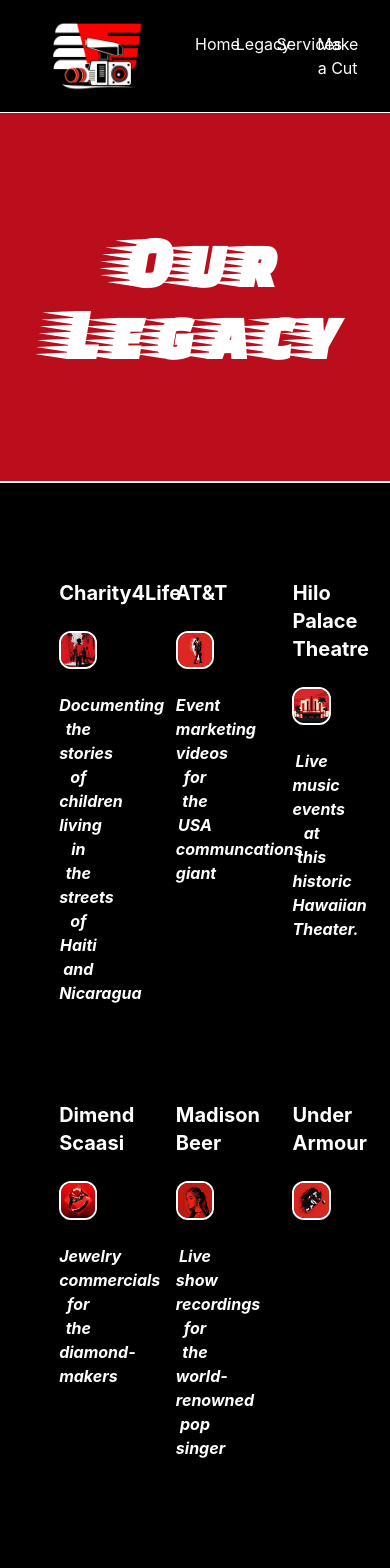
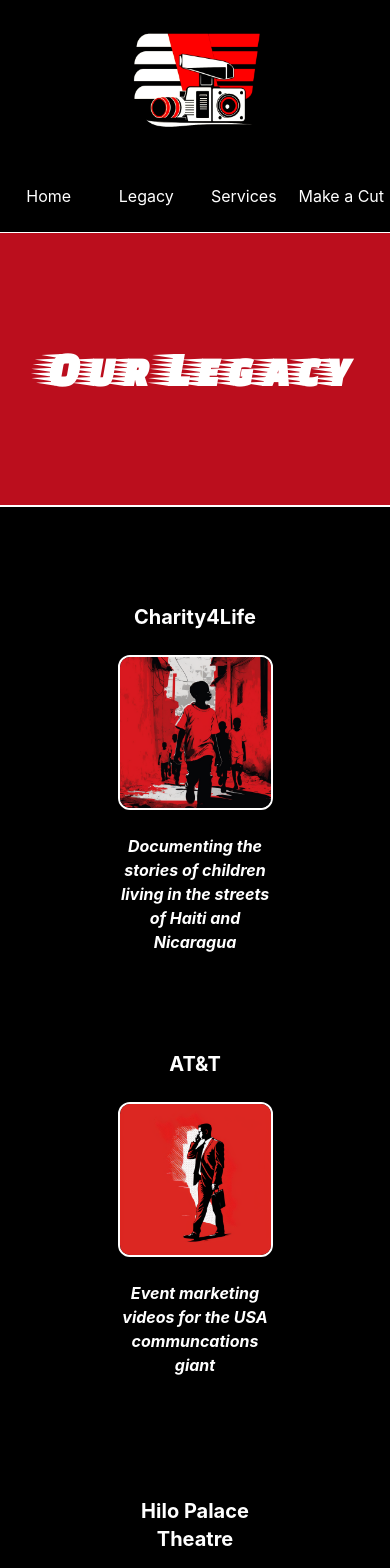
Before and after one commit to Gunndroid/F1-Cuts, a React (Create React App) app in the folder app/: page /legacy in a window 390 px wide. Shown: the top 1568 px of the page. Built offline with nearby package versions, Linux system fonts and the light colour scheme.

Commit message:
working branch mobile responsive

```diff
--- a/app/src/components/footer.js
+++ b/app/src/components/footer.js
@@ -2,7 +2,7 @@
 
 const Footer = () => (
   <>
-    <footer className="text-center h-28 grid grid-cols-3 items-center font-bold text-white text-md">
+    <footer className="text-center h-28 grid grid-cols-3 items-center font-bold text-white text-xs md:text-lg">
       <Link to="/contact">Contact Us 🕊️</Link>
       <i>"Speed Up Your Social Media Success"</i>
       <p className="cursor-default">©F1Cuts2023</p>
--- a/app/src/components/header.js
+++ b/app/src/components/header.js
@@ -11,12 +11,12 @@
 const Header = () => (
   <>
     <nav className="h-30 text-white">
-      <div className="text-center grid grid-cols-2 items-center">
+      <div className="m text-center grid md:grid-cols-2 items-center">
         <Link to="/">
-          <img src={logo} alt="logo" className="ml-10 w-28" />
+          <img src={logo} alt="logo" className="mx-auto w-40 md:w-28" />
         </Link>
-        <ul>
-          <li className="grid grid-cols-4 mr-8">
+        <ul className="my-6">
+          <li className="grid grid-cols-4 mx-auto md:mr-8">
             <Link to="/">Home</Link>
             <Link to="/legacy">Legacy</Link>
             <Link to="/services">Services</Link>
--- a/app/src/components/pages/cut.js
+++ b/app/src/components/pages/cut.js
@@ -3,7 +3,7 @@
 
 const Cuts = () => {
   return (
-    <div className=" text-white text-7xl font-bold text-center font-faster mt-28">
+    <div className=" text-white text-5xl md:text-7xl font-bold text-center font-faster mt-28">
       <p>Make a Cut</p>
       <div>{/* <CheckoutForm /> */}</div>
     </div>
--- a/app/src/components/pages/landing.js
+++ b/app/src/components/pages/landing.js
@@ -9,7 +9,7 @@
   <main className="text-white font-bold">
     {/* Main Landing Content */}
     <div className="">
-      <p className="text-white text-7xl font-bold text-center mb-14 mt-28 font-faster">
+      <p className="text-white text-5xl md:text-7xl font-bold text-center mb-14 mt-28 font-faster">
         Welcome to F1 Cuts!
       </p>
       <img
@@ -20,7 +20,7 @@
       {/* <div>
         <VerticalVideoCarousel />
       </div> */}
-      <p className="text-black text-2xl font-bold text-center m-20 mx-auto w-5/6 border-black border-2 py-20 bg-slate-100 rounded-2xl">
+      <p className="text-white p-7 text-xl md:text-2xl font-bold text-center m-20 mx-auto border-white border-y-2 py-32 bg-black">
         F1 Cuts brings speed and style to your videos.
         <br></br>
         <br></br>
@@ -28,14 +28,12 @@
         <br></br>
         <br></br>
         Our team of experienced editors are dedicated to delivering stunning,
-        engaging,
-        <br></br>
-        and impactful videos that tell your story with the most captivating
-        vision.
+        engaging, and impactful videos that tell your story with the most
+        captivating vision.
       </p>
     </div>
     {/* Row 1 */}
-    <div className="grid grid-cols-2 grid-rows-1 justify-items-center items-center m-7 my-40">
+    <div className="grid md:grid-cols-2 grid-rows-1 justify-items-center items-center m-7 my-40">
       <div className=" border-black border-2 py-20 bg-slate-100 rounded-xl w-2/3">
         <p className="w-3/4 text-center align-middle text-bold text-5xl mx-auto text-black font-faster">
           READY
@@ -62,7 +60,7 @@
       />
     </div>
     {/* Row 2 */}
-    <div className="grid grid-cols-2 grid-rows-1 justify-items-center items-center  m-7 my-40 ">
+    <div className="grid md:grid-cols-2 grid-rows-1 justify-items-center items-center  m-7 my-40 ">
       <div className=" border-black border-2 py-20 rounded-2xl bg-slate-100 w-2/3 ">
         <p className="w-3/4 text-center text-bold text-5xl mx-auto text-black font-faster">
           SET
@@ -84,7 +82,7 @@
       />
     </div>
     {/* Row 3 */}
-    <div className="grid grid-cols-2 grid-rows-1 justify-items-center items-center  m-7 my-40 ">
+    <div className="grid md:grid-cols-2 grid-rows-1 justify-items-center items-center  m-7 my-40 ">
       <div className=" border-black border-2 py-20 bg-slate-100 rounded-2xl w-2/3 text-black">
         <p className="w-3/4 text-center text-bold text-5xl mx-auto font-faster">
           EDIT!
--- a/app/src/components/pages/legacy.js
+++ b/app/src/components/pages/legacy.js
@@ -15,12 +15,12 @@
   return (
     <about className="h-screen text-white font-bold text-center ">
       {/* About Landing Content */}
-      <p className="text-white text-7xl font-bold text-center font-faster my-28">
+      <p className="text-white text-5xl md:text-7xl font-bold text-center font-faster my-28">
         Our Legacy
       </p>
 
       <div className="bg-black py-24 border-white border-y-2 px-10">
-        <div className="grid grid-cols-3 grid-rows-3 gap-y-24 gap-x-10">
+        <div className="grid md:grid-cols-3 grid-rows-3 gap-y-24 gap-x-10">
           <div className="w-1/2 mx-auto">
             <p className="text-xl font-bold">Charity4Life</p>
             <br></br>
@@ -173,8 +173,8 @@
           </div>
         </div>
       </div>
-      <div className="mb-40 w-3/5 text-lg text-black font-bold text-center m-20 mx-auto border-white border-2 py-8 bg-slate-100 rounded-2xl">
-        <p className="mx-24">
+      <div className="mb-40 w-4/5 md:w-3/5 text-lg text-black font-bold text-center m-20 mx-auto border-black border-2 py-8 bg-slate-100 rounded-2xl">
+        <p className="p-6 md:mx-24">
           <br></br>
           <br></br>
           We are a video editing agency founded in Chicago by Hakan and Gunnar,
--- a/app/src/components/pages/services.js
+++ b/app/src/components/pages/services.js
@@ -4,15 +4,15 @@
   return (
     <about className="h-screen text-white font-bold text-center">
       {/* About Landing Content */}
-      <p className="text-white text-7xl font-bold text-center font-faster mt-28">
+      <p className="text-white text-5xl md:text-7xl font-bold text-center font-faster mt-28">
         Services
       </p>
-      <div className=" mb-40 w-3/5 text-lg text-black font-bold text-center m-20 mx-auto border-black border-2 py-10 bg-slate-100 rounded-2xl">
+      <div className=" mb-40 w-5/6 md:w-3/5 text-lg text-black font-bold text-center m-20 mx-auto border-black border-2 py-10 bg-slate-100 rounded-2xl">
         <br></br>
         <div>
           <ul>
-            <li className="m-4">
-              <p className="text-2xl">Video Reels:</p>
+            <li className="m-4 p-4">
+              <p className="text-2xl ">Video Reels:</p>
               <br></br>
               Instagram, TikTok, Youtube, Rumble
               <br></br>
--- a/app/src/components/placeAnOrder.js
+++ b/app/src/components/placeAnOrder.js
@@ -4,7 +4,7 @@
 
 const PlaceAnOrder = () => {
   return (
-    <div className="grid grid-cols-2 grid-rows-1 text-black m-12 w-5/6 border-black border-2 py-12 bg-slate-100 rounded-2xl text-center mx-auto">
+    <div className="grid md:grid-cols-2 grid-rows-1 text-black m-12 w-5/6 border-black border-2 py-12 bg-slate-100 rounded-2xl text-center mx-auto">
       <div className="m-20">
         <p className="text-xl font-bold">
           Place an order start your video editing project.
```
